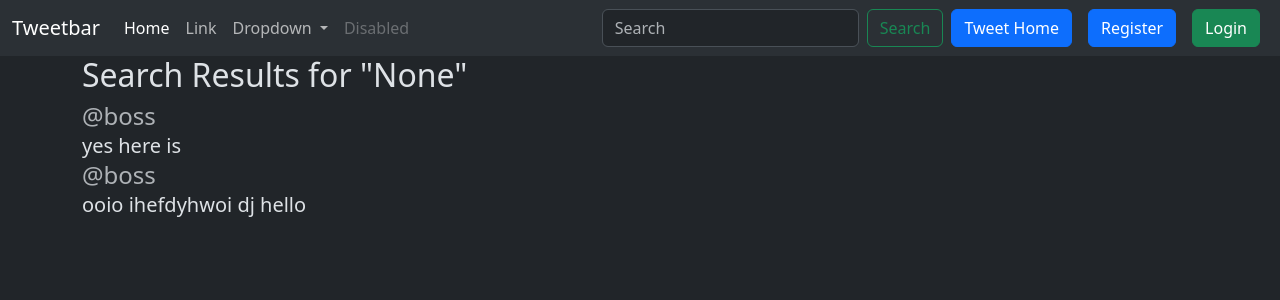
After one commit to Ghanshyam8/Blog-App, a Django app: page /tweet/search/ in a window 1280 px wide. The commit adds this page. Shown: the top 300 px of the page. Run offline with Django 5.2, Linux system fonts and the light colour scheme; data comes from the database, SQL or seed files in the repository; both versions use the stored data as it was after the commit.

Commit message:
Search option added

```diff
--- a/templates/base.html
+++ b/templates/base.html
@@ -42,10 +42,10 @@
           <a class="nav-link disabled" aria-disabled="true">Disabled</a>
         </li>
       </ul>
-      <form class="d-flex" role="search">
-        <input class="form-control me-2" type="search" placeholder="Search" aria-label="Search"/>
-        <button class="btn btn-outline-success" type="submit">Search</button>
-      </form>
+        <form class="d-flex" role="search" action="{% url 'tweetsearch' %}" method="get">
+          <input class="form-control me-2" type="search" name="searchok" placeholder="Search" aria-label="Search"/>
+          <button class="btn btn-outline-success" type="submit">Search</button>
+        </form>
       <a href="{%url 'tweetlist'%}" class="btn btn-primary mx-2">Tweet Home</a>
 
       {% if user.is_authenticated %}
@@ -54,6 +54,9 @@
         <button class="btn btn-danger" type="submit">Logout</button>
       </form>
       {%else%}
+      <a href="{% url 'register' %}" class="btn btn-primary mx-2">Register</a>
+      <a href="{% url 'login' %}" class="btn btn-success mx-2">Login</a>
+
       {% endif %}
     </div>
   </div>
--- /dev/null
+++ b/tweet/templates/tweet_search.html
@@ -0,0 +1,22 @@
+{% extends 'base.html' %}
+
+{%block title%}
+
+{% endblock %}
+
+{% block content %}
+<h2>Search Results for "{{ query }}"</h2>
+
+{% if result %}
+    {% for tweet in result %}
+        <div class="tweet">
+            <h4 class="card-title text-muted">@{{tweet.user.username}}</h4>
+            <p class="card-text fs-5">{{tweet.text}}</p>
+        </div>
+    {% endfor %}
+{% else %}
+    <p>No tweets found matching your search.</p>
+{% endif %}
+
+
+{% endblock %}
--- a/tweet/urls.py
+++ b/tweet/urls.py
@@ -8,4 +8,5 @@ urlpatterns = [
     path('<int:tweet_id>/edit/', views.tweet_edit, name='tweetedit'),
     path('<int:tweet_id>/delete/', views.tweet_delete, name='tweetdelete'),
     path('register/', views.register, name='register'),
+    path('search/', views.tweet_search, name='tweetsearch'),
 ]
--- a/tweet/views.py
+++ b/tweet/views.py
@@ -4,7 +4,7 @@ from .forms import TweetForm, UserRegistrationForm
 from django.shortcuts import get_object_or_404
 from django.contrib.auth.decorators import login_required
 from django.contrib.auth import login, logout
-
+from django.db.models import Q
 
 # Create your views here.
 def register(request):
@@ -71,3 +71,16 @@ def tweet_delete(request, tweet_id):
         return redirect('tweetlist')
 
     return render(request,'tweet_confirm_delete.html',{'tweet':tweet})
+
+
+def tweet_search(request):
+    query=request.GET.get('searchok')
+    result= Tweet.objects.all()
+
+
+    if query:
+        result=Tweet.objects.filter(
+            Q(text__icontains=query) | Q(user__username__icontains=query)
+        )
+
+    return render(request, 'tweet_search.html', {'result':result, 'query':query})
```
Also changed, not shown: db.sqlite3, media/photos/WhatsApp_Image_2025-07-01_at_22_ndiUI8X.01.37_a4631fdd.jpg (deleted), media/photos/any-questions-if-494f9500b4_V9lZ7dX.jpg (renamed from media/photos/any-questions-if-494f9500b4.jpg), media/photos/any-questions-if-494f9500b4_dQisJlD.jpg (deleted).
